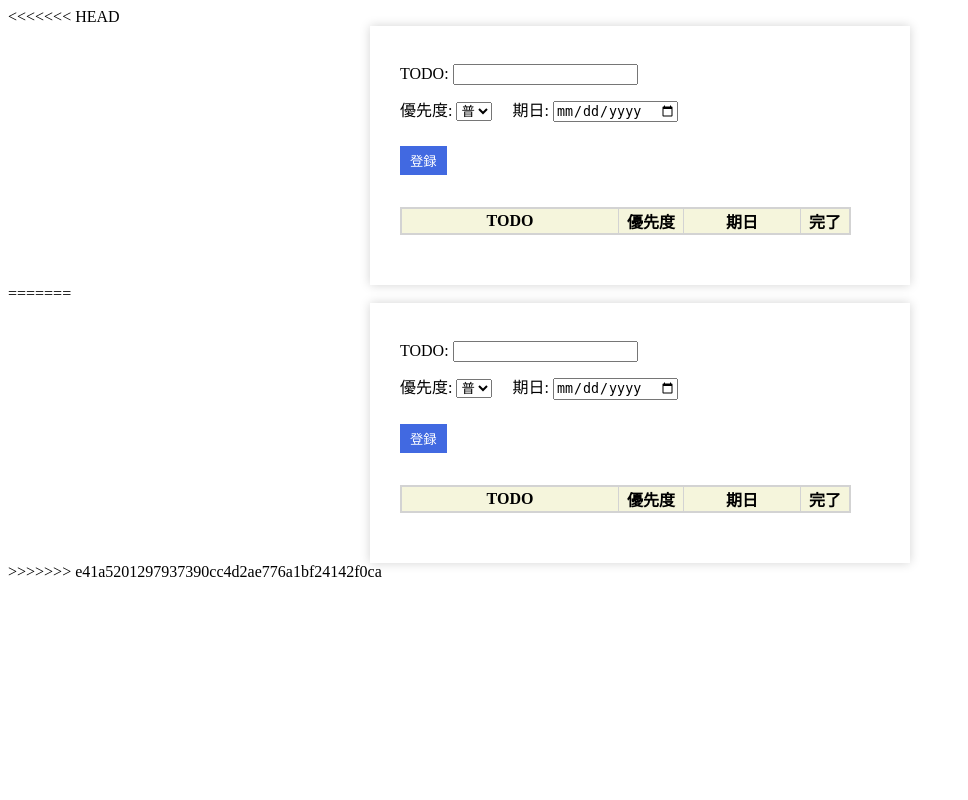
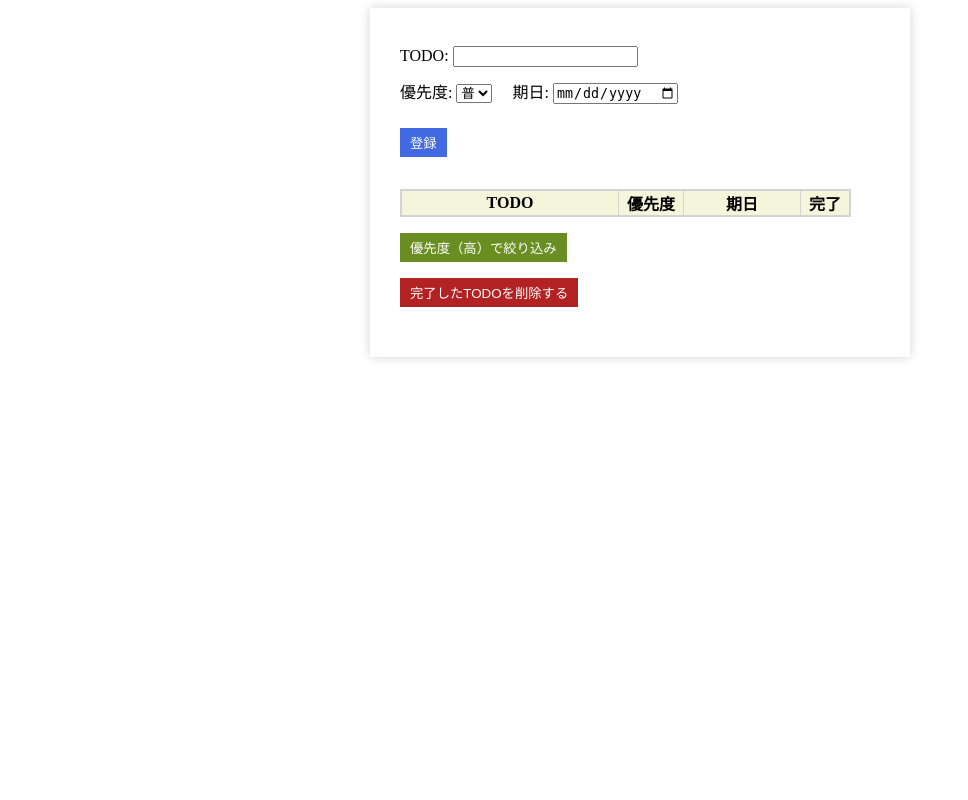
Before and after one commit to shirota111/shirota111.github.io, a PHP site: page /todo.html in a window 1280 px wide. Shown: the whole page, without its empty margins (0-968 px from the left). Run offline with PHP 8.4, Linux system fonts and the light colour scheme; lists and menus that the app fills with data are empty.

Commit message:
ここにコミットメッセージを記入

```diff
--- a/todolist/todo.css
+++ b/todolist/todo.css
@@ -1,4 +1,3 @@
-<<<<<<< HEAD
 :root { font-size: 16px; }
 main {
   width: 480px;
@@ -33,40 +32,3 @@ th {
 th#todoLabel { width: 200px; }
 th#dateLabel { width: 100px; }
 td { text-align: center; }
-=======
-:root { font-size: 16px; }
-main {
-  width: 480px;
-  margin: 0 auto;
-  padding: 30px 30px 50px;
-  box-shadow: 0 0 10px 0 lightgray;
-}
-input, select { margin: 0.5rem 1rem 0.5rem 0; }
-input[type='number'] { width: 30px; }
-button#submit, button#priority, button#remove {
-  padding: 5px 10px;
-  margin-top: 1rem;
-  background-color: royalblue;
-  color: white;
-  border-style: none;
-}
-button#priority { background-color: olivedrab; }
-button#remove { background-color: firebrick; }
-table {
-  margin-top: 2rem;
-  border: solid 2px lightgray;
-  border-collapse: collapse;
-}
-th, td {
-  border: solid 1px lightgray;
-  border-collapse: collapse;
-}
-th {
-  background-color: beige;
-  padding: 0 0.5rem 0;
-}
-th#todoLabel { width: 200px; }
-th#dateLabel { width: 100px; }
-td { text-align: center; }
->>>>>>> e41a5201297937390cc4d2ae776a1bf24142f0ca
-td input[type='checkbox'] { margin: 0; }
--- a/todolist/todo.html
+++ b/todolist/todo.html
@@ -1,4 +1,3 @@
-<<<<<<< HEAD
 <!DOCTYPE html>
 <html>
 <head>
@@ -31,38 +30,4 @@
   </main>
   <script src="todo.js"></script>
 </body>
-=======
-<!DOCTYPE html>
-<html>
-<head>
-  <meta charset="utf-8">
-  <meta name="viewport" content="width=device-width, initial-scale=1">
-  <link rel="stylesheet" href="todo.css">
-  <title>Chapter 14: TODOリスト</title>
-</head>
-<body>
-  <main>
-    <div id="input">
-      <label>TODO: <input id="todo"></label><br>
-      優先度: <select>
-        <option>低</option>
-        <option selected>普</option>
-        <option>高</option>
-      </select>
-      <label>期日: <input type="date"></label><br>
-      <button id="submit">登録</button>
-    </div>
-
-    <table>
-      <tr>
-        <th id="todoLabel">TODO</th>
-        <th>優先度</th>
-        <th id="dateLabel">期日</th>
-        <th>完了</th>
-      </tr>
-    </table>
-  </main>
-  <script src="todo.js"></script>
-</body>
->>>>>>> e41a5201297937390cc4d2ae776a1bf24142f0ca
 </html>
--- a/todolist/todo.js
+++ b/todolist/todo.js
@@ -1,4 +1,3 @@
-<<<<<<< HEAD
 'use strict';
 
 const storage = localStorage;
@@ -114,121 +113,4 @@ remove.addEventListener('click', () => {
     addItem(item);
   }
   storage.todoList = JSON.stringify(list);
-=======
-'use strict';
-
-const storage = localStorage;
-
-const table = document.querySelector('table');
-const todo = document.getElementById('todo');
-const priority = document.querySelector('select');
-const deadline = document.querySelector('input[type="date"]');
-const submit = document.getElementById('submit');
-
-let list = [];
-
-document.addEventListener('DOMContentLoaded', () => {
-  const json = storage.todoList;
-  if (json == undefined) {
-    return;
-  }
-  list = JSON.parse(json);
-  for (const item of list) {
-    addItem(item);
-  }
 });
-
-const addItem = (item) => {
-  const tr = document.createElement('tr');
-
-  for (const prop in item) {
-    const td = document.createElement('td');
-    if (prop == 'done') {
-      const checkbox = document.createElement('input');
-      checkbox.type = 'checkbox';
-      checkbox.checked = item[prop];
-      td.appendChild(checkbox);
-      checkbox.addEventListener('change', checkBoxListener);
-    } else {
-      td.textContent = item[prop];
-    }
-    tr.appendChild(td);
-  }
-
-  table.append(tr);
-};
-
-const checkBoxListener = (ev) => {
-  const trList = Array.from(document.getElementsByTagName('tr'));
-  const currentTr = ev.currentTarget.parentElement.parentElement;
-  const idx = trList.indexOf(currentTr) - 1;
-  list[idx].done = ev.currentTarget.checked;
-  storage.todoList = JSON.stringify(list);
-};
-
-submit.addEventListener('click', () => {
-  const item = {};
-
-  if (todo.value != '') {
-    item.todo = todo.value;
-  } else {
-    item.todo = 'ダミーTODO';
-  }
-  item.priority = priority.value;
-  if (deadline.value != '') {
-    item.deadline = deadline.value;
-  } else {
-    const date = new Date();
-    item.deadline = date.toLocaleDateString().replace(/\//g, '-');
-  }
-  item.done = false;
-
-  todo.value = '';
-  priority.value = '普';
-  deadline.value = '';
-
-  addItem(item);
-
-  list.push(item);
-  storage.todoList = JSON.stringify(list);
-});
-
-const filterButton = document.createElement('button');
-filterButton.textContent = '優先度（高）で絞り込み';
-filterButton.id = 'priority';
-const main = document.querySelector('main');
-main.appendChild(filterButton);
-
-filterButton.addEventListener('click', () => {
-  clearTable();
-  for (const item of list) {
-    if (item.priority == '高') {
-      addItem(item);
-    }
-  }
-});
-
-const clearTable = () => {
-  const trList = Array.from(document.getElementsByTagName('tr'));
-  trList.shift();
-  for (const tr of trList) {
-    tr.remove();
-  }
-};
-
-const remove = document.createElement('button');
-remove.textContent = '完了したTODOを削除する';
-remove.id = 'remove';
-const br = document.createElement('br');
-main.appendChild(br);
-main.appendChild(remove);
-
-remove.addEventListener('click', () => {
-  clearTable();
-  list = list.filter((item) => item.done == false);
-  for (const item of list) {
-    addItem(item);
-  }
-  storage.todoList = JSON.stringify(list);
->>>>>>> e41a5201297937390cc4d2ae776a1bf24142f0ca
-});
```
